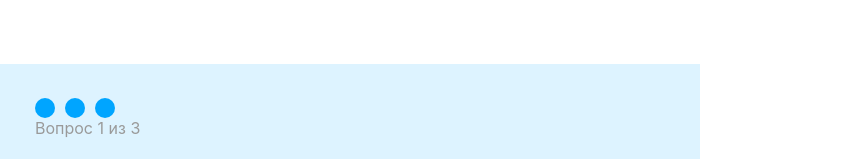
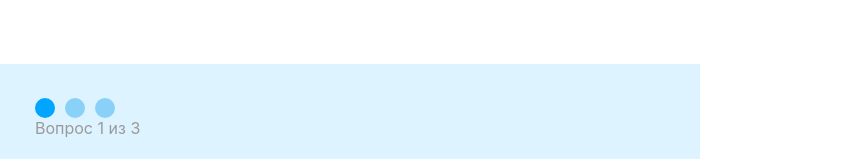
Before and after one commit to Bannord/test, a React (Create React App) app: page / in a window 1280 px wide. Shown: the part 135-294 px from the top of the page, without its empty margins (0-861 px from the left). Built offline with nearby package versions, Linux system fonts and the light colour scheme; no server answers.

Commit message:
update_balls

```diff
--- a/src/components/UI/ballWrapper/BallWrapper.jsx
+++ b/src/components/UI/ballWrapper/BallWrapper.jsx
@@ -1,10 +1,10 @@
-const BallWrapper = () => {
+const BallWrapper = ({currentStep}) => {
     return (
-        <div className="ball_question_wrapper">
-          <div className="ball_question"></div>
-          <div className="ball_question"></div>
-          <div className="ball_question"></div>
-        </div>
+      <div className="ball_question_wrapper">
+      {[0, 1, 2].map((index) => (
+        <div className={`ball_question ${index === currentStep ? 'active_ball' : 'ball'}`} key={index}></div>
+      ))}
+    </div>
      );
 }
 
--- a/src/components/main/Main.jsx
+++ b/src/components/main/Main.jsx
@@ -5,6 +5,10 @@ import "./Main.scss";
 import TitleItem from "../titleItem/TitleItem";
 const Main = () => {
   const [isTestFinished, setIsTestFinished] = React.useState(false);
+
+
+  const url = 'https://651d4aca44e393af2d597ff1.mockapi.io/products';
+ fetch(url).then(response => response.json()).then(commits => console.log(commits))
 
   const handleTestFinish = () => {
     setIsTestFinished(true);
--- a/src/components/pollComponent/PollComponent.jsx
+++ b/src/components/pollComponent/PollComponent.jsx
@@ -54,7 +54,7 @@ const PollComponent = ({ onTestFinish }) => {
         onTestFinish();
       } else {
         setStep(step + 1);
-        setSelectedOption(null); // Reset selected option for the next question
+        setSelectedOption(null);
       }
     } else {
       alert("Please select an option before proceeding.");
@@ -70,7 +70,7 @@ const PollComponent = ({ onTestFinish }) => {
   return (
     <div className="poll_component_wrapper">
       <div className="poll_component_row">
-        <BallWrapper />
+        <BallWrapper currentStep ={step} />
         <div className="question_wrapper">
           <span className="question_qost">{`Вопрос ${question.id} из ${questions.length}`}</span>
         </div>
--- a/src/components/pollComponent/PollComponent.scss
+++ b/src/components/pollComponent/PollComponent.scss
@@ -1,8 +1,6 @@
 .poll_component_wrapper {
-
   width: 700px;
-    background-color: #DDF3FF;
-
+  background-color: #ddf3ff;
 
   .poll_component_row {
     margin: 35px;
@@ -12,16 +10,16 @@
       display: flex;
       padding-top: 34px;
 
-
-
-
-
       .ball_question {
         width: 20px;
         height: 20px;
         border-radius: 20px;
-                background-color: #00A5FF;
+        background-color: #89d1f8;
         margin-right: 10px;
+      }
+
+      .active_ball {
+        background-color: #00a5ff;
       }
 
       .ball_question:last-child {
@@ -29,14 +27,9 @@
       }
     }
 
-
-
-
     .question_wrapper {
-
       .question_qost {
-
-                color: #9A9A9A;
+        color: #9a9a9a;
       }
     }
 
@@ -64,16 +57,9 @@
         height: 31px;
         border-radius: 5px;
         color: white;
-                background-color: #00A5FF;
+        background-color: #00a5ff;
         border: 0;
       }
     }
-
-
-
   }
-
-
-
-
 }
```
Lines whose indentation alone changed are shown as unchanged.
